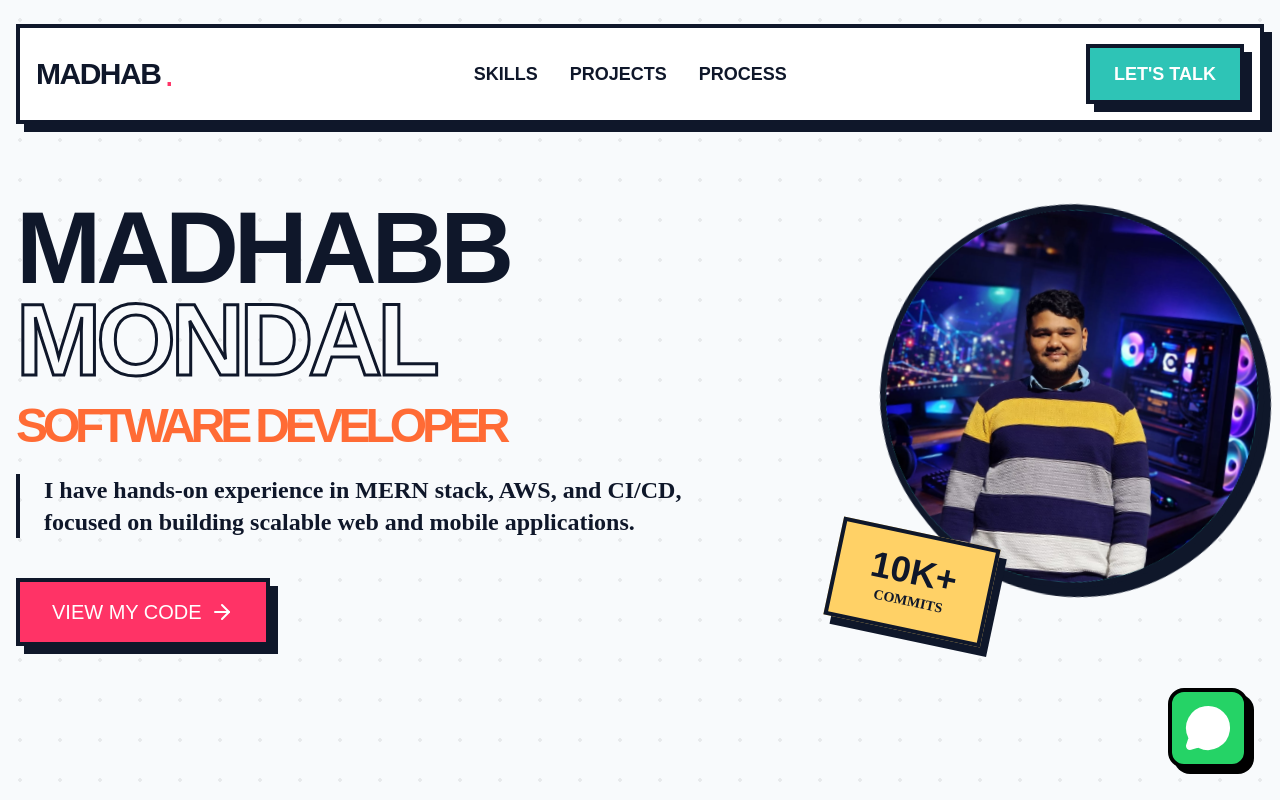
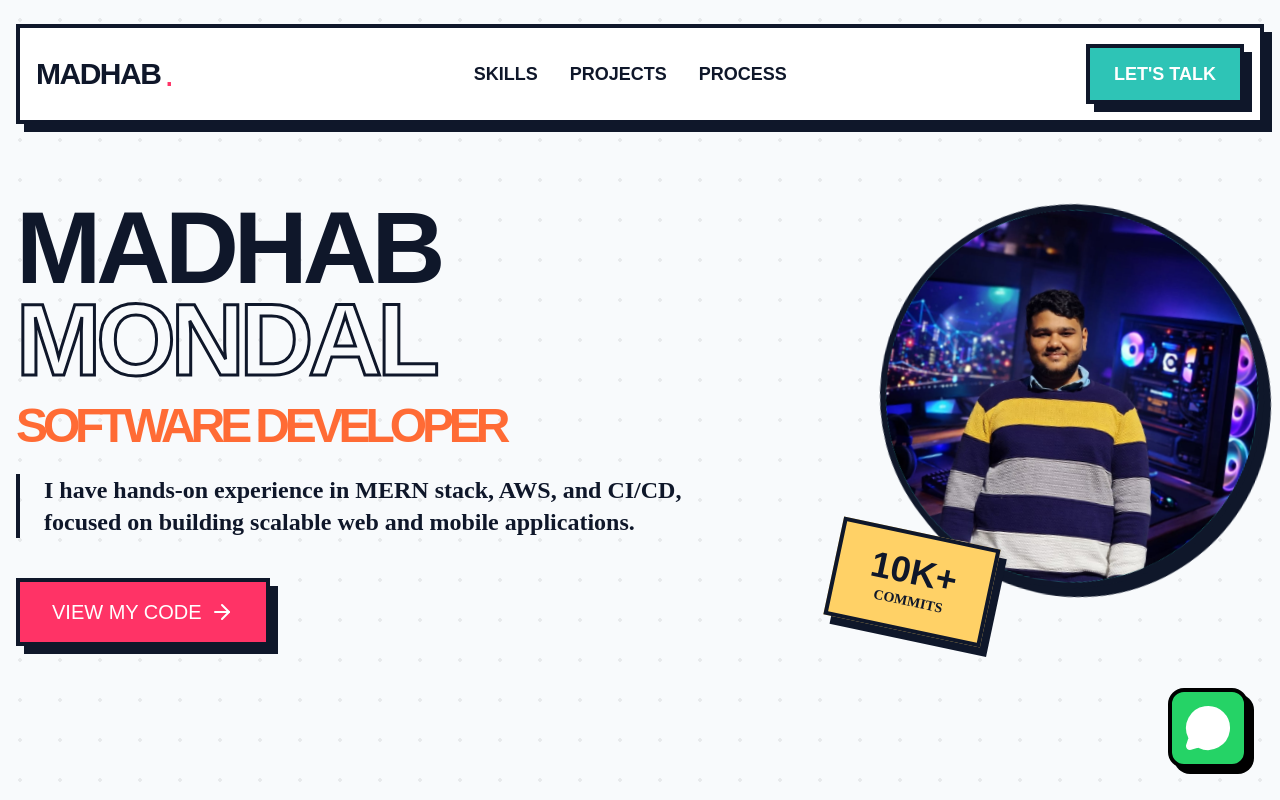
Before and after one commit to madhab2024/portfolio, a React (Vite) app: page / in a window 1280 px wide. Shown: the top 800 px of the page. Built offline with nearby package versions, Linux system fonts and the light colour scheme; a web font is replaced by a local one.

Commit message:
Revert "testing github action"
This reverts commit 9600fe9464790c136bcfd024efb3ff2640041b2e.

```diff
--- a/src/components/Hero.jsx
+++ b/src/components/Hero.jsx
@@ -10,7 +10,7 @@ const Hero = () => {
 
           <div className="lg:col-span-8 z-10 reveal">
             <h1 className="font-heading font-black text-[12vw] lg:text-[8vw] leading-[0.9] tracking-tighter uppercase mb-6">
-              <span className="block text-[var(--color-dark-navy)]">MADHABB</span>
+              <span className="block text-[var(--color-dark-navy)]">MADHAB</span>
               <span className="block text-stroke-white" style={{ WebkitTextStroke: '3px var(--color-dark-navy)' }}>MONDAL</span>
               <span className="block text-[var(--color-primary-orange)] text-5xl mt-4">SOFTWARE DEVELOPER</span>
             </h1>
```
